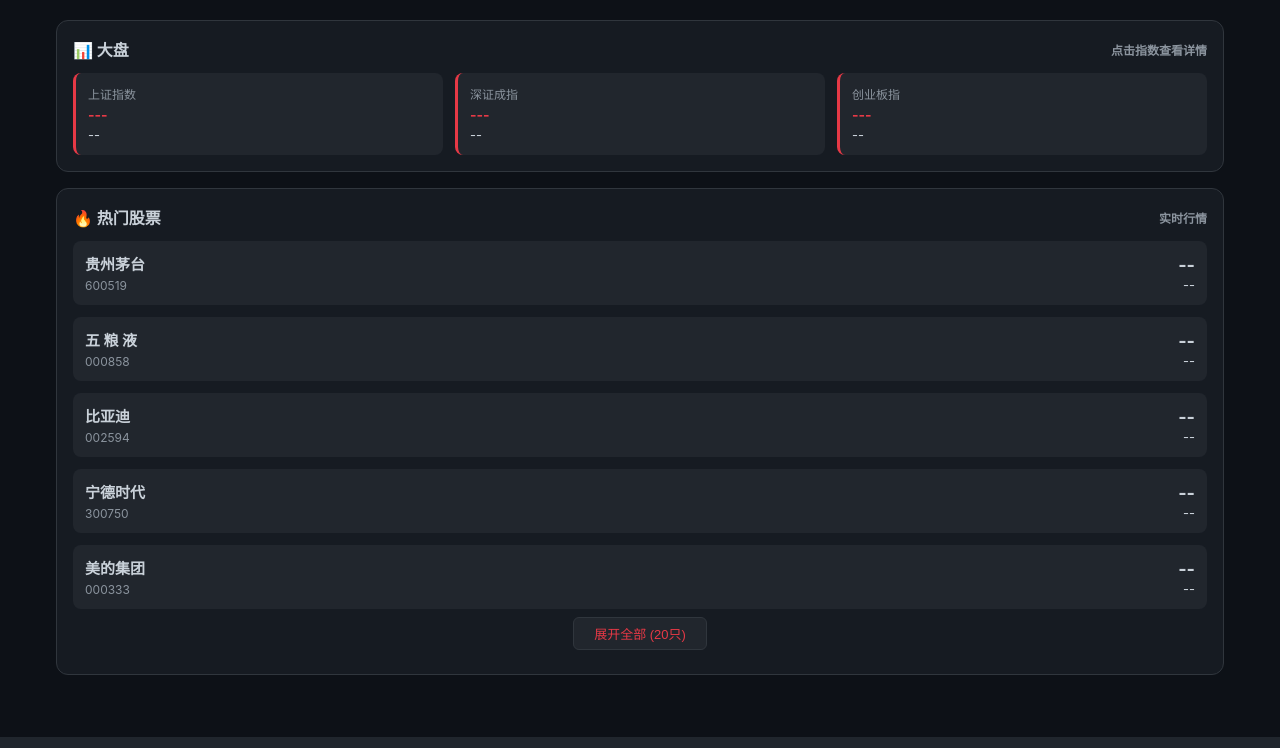
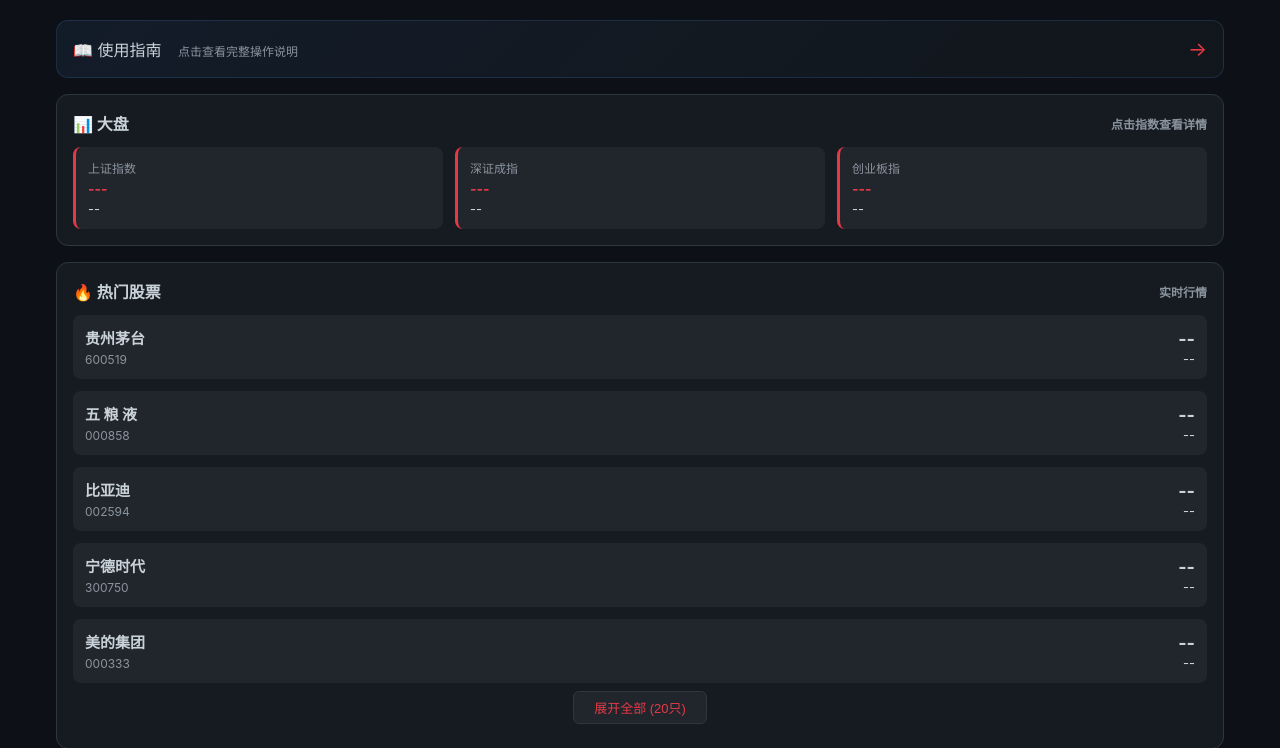
Before and after one commit to Kinma-king/duokai-review, a Flask app: page / in a window 1280 px wide. Shown: the part 63-811 px from the top of the page. Run offline with Flask 3, Linux system fonts and the light colour scheme.

Commit message:
feat: 首页置顶使用指南栏，点击弹窗展示完整操作说明

```diff
--- a/app/templates/index.html
+++ b/app/templates/index.html
@@ -3,6 +3,17 @@
 {% block title %}多开复盘 - 首页{% endblock %}
 
 {% block content %}
+<!-- 使用指南 -->
+<div class="card" style="background: linear-gradient(135deg, rgba(88,166,255,0.08), rgba(139,148,158,0.04)); border: 1px solid rgba(88,166,255,0.15); cursor: pointer;" onclick="openGuide()">
+    <div style="display: flex; justify-content: space-between; align-items: center;">
+        <div>
+            <span style="font-size: 16px;">📖 使用指南</span>
+            <span style="font-size: 12px; color: var(--text-secondary); margin-left: 12px;">点击查看完整操作说明</span>
+        </div>
+        <span style="color: var(--accent-color); font-size: 20px;">→</span>
+    </div>
+</div>
+
 <!-- 大盘指数 -->
 <div class="card">
     <div class="card-title">
@@ -46,12 +57,66 @@
         </button>
     </div>
 </div>
+
+<!-- 使用指南弹窗 -->
+<div class="modal-overlay" id="guideModal" style="display:none;" onclick="closeGuide(event)">
+    <div class="modal" style="max-width: 680px; max-height: 80vh; overflow-y: auto;" onclick="event.stopPropagation()">
+        <button class="close-btn" onclick="document.getElementById('guideModal').style.display='none'">✕</button>
+        <h3 style="margin-bottom: 16px;">📖 多开复盘 — 使用指南</h3>
+
+        <div style="line-height: 1.8; color: var(--text-primary); font-size: 14px;">
+            <p><strong>1. 搜索股票</strong><br>
+            顶部搜索框输入股票代码或名称，按 <kbd>Enter</kbd> 直接跳转到第一条结果。</p>
+
+            <p><strong>2. 大盘指数</strong><br>
+            首页大盘栏展示上证/深证/创业板实时行情（<span style="color:#ff4d4f;">红涨</span><span style="color:#52c41a;">绿跌</span>），点击任一指数进入详情分析页。</p>
+
+            <p><strong>3. K 线图操作</strong><br>
+            进入个股页后，在 K 线图或技术指标图上<strong>任意位置点击</strong>，会出现蓝色竖线标记当天，并弹出「点位分析」面板。<br>
+            两张图的缩放和拖动<strong>自动同步</strong>，切换指标时竖线不会丢失。</p>
+
+            <p><strong>4. 五窗口预测（核心功能）</strong><br>
+            点击某天后，系统用该天<strong>之前 1060 根 K 线</strong>训练 12 项技术指标的权重，分别在 T+1 / T+3 / T+5 / T+10 / T+30 五个时间窗口上计算胜率并归一化。<br>
+            每个时间窗口独立预测，点击上方 Tab 切换查看不同周期的加权评分。<br>
+            <em>例：想看 5 天后走势 → 点「T+5日」Tab → 该窗口用各指标在 T+5 的胜率赋权</em></p>
+
+            <p><strong>5. 加权评分含义</strong><br>
+            📊 看涨/看跌：各指标按该窗口胜率加权投票的结果<br>
+            置信度：加权看多/看空占比（差距 < 5% 时显示震荡）<br>
+            ✅/❌：加权预测 vs 该窗口实际走势的验证结果</p>
+
+            <p><strong>6. 颜色约定（全站统一）</strong><br>
+            🔴 <span style="color:#ff4d4f;">红色</span> = 上涨 / 看涨 / 阳线<br>
+            🟢 <span style="color:#52c41a;">绿色</span> = 下跌 / 看跌 / 阴线<br>
+            K 线蜡烛、指标数值、综合评分均遵循此规则。</p>
+
+            <p><strong>7. 技术指标</strong><br>
+            共 12 项：成交量 → MA → MACD → KDJ → RSI → BOLL → OBV → WR → CCI → BIAS → PSY → VR<br>
+            点击指标名称可查看原理公式和使用法则。</p>
+
+            <p><strong>8. 注意事项</strong><br>
+            • 数据来源腾讯财经接口，仅供个人学习研究，不构成投资建议<br>
+            • 训练数据仅使用选中日期之前的历史数据，无未来信息泄露<br>
+            • 每只股票独立训练权重，不跨股</p>
+        </div>
+    </div>
+</div>
 {% endblock %}
 
 {% block extra_js %}
 <script>
     let allHotStocks = [];
     let hotExpanded = false;
+
+    // 使用指南弹窗
+    function openGuide() {
+        document.getElementById('guideModal').style.display = 'flex';
+    }
+    function closeGuide(e) {
+        if (e.target === document.getElementById('guideModal')) {
+            document.getElementById('guideModal').style.display = 'none';
+        }
+    }
 
     // Load hot stocks
     function loadHotStocks() {
```
